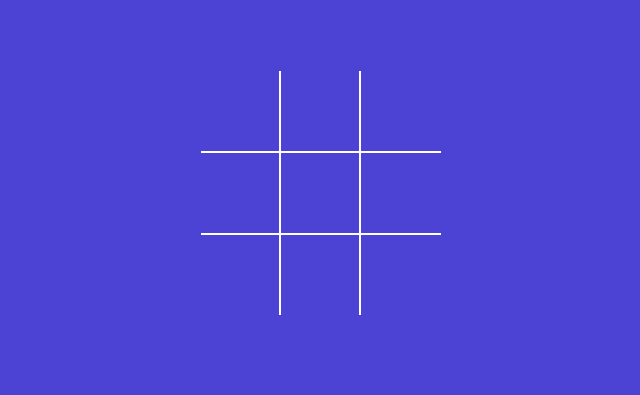
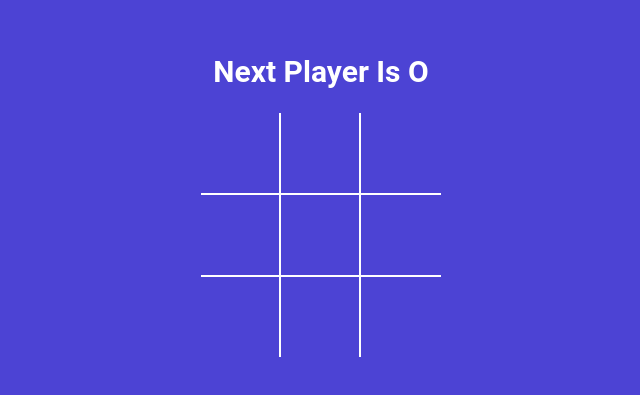
Before and after one commit to saadiiiiiii/Tic-Tac-Toe, a React (Vite) app: page / in a window 1280 px wide. Shown: the part 207-602 px from the top of the page, without its empty margins (319-959 px from the left). Built offline with nearby package versions, Linux system fonts and the light colour scheme.

Commit message:
Winner display , State uplift

```diff
--- a/src/App.jsx
+++ b/src/App.jsx
@@ -1,9 +1,35 @@
 import Board from './Components/Board';
+import { useState } from 'react';
 import './style.scss';
+import { calculateWinner } from './Components/calculateWinner';
 function App() {
+  const [isNext, setIsNext] = useState(false);
+  const [square, setSquare] = useState(Array(9).fill(null));
+  const winner = calculateWinner(square);
+  const nextPlayer = isNext ? 'X' : 'O';
+  const statusmessage = winner
+    ? `winner is ${winner}`
+    : `Next Player Is ${nextPlayer}`;
+  const handleSquareClick = clickedposition => {
+    if (square[clickedposition] || winner) {
+      return;
+    }
+
+    setSquare(currentSquare => {
+      return currentSquare.map((squareValue, position) => {
+        if (clickedposition === position) {
+          return isNext ? 'X' : 'O';
+        }
+
+        return squareValue;
+      });
+    });
+    setIsNext(currNext => !currNext);
+  };
   return (
     <div className="app">
-      <Board></Board>
+      <h2>{statusmessage}</h2>
+      <Board square={square} handleSquareClick={handleSquareClick}></Board>
     </div>
   );
 }
--- a/src/Components/Board.jsx
+++ b/src/Components/Board.jsx
@@ -1,25 +1,5 @@
 import Square from './Square';
-import { useState } from 'react';
-const Board = () => {
-  const [isNext, setIsNext] = useState(false);
-  const [square, setSquare] = useState(Array(9).fill(null));
-
-  const handleSquareClick = clickedposition => {
-    if (square[clickedposition]) {
-      return;
-    }
-
-    setSquare(currentSquare => {
-      return currentSquare.map((squareValue, position) => {
-        if (clickedposition === position) {
-          return isNext ? 'X' : 'O';
-        }
-
-        return squareValue;
-      });
-    });
-    setIsNext(currNext => !currNext);
-  };
+const Board = ({ square, handleSquareClick }) => {
   const renderSquare = position => {
     return (
       <Square
--- /dev/null
+++ b/src/Components/calculateWinner.js
@@ -0,0 +1,20 @@
+export function calculateWinner(square) {
+  const lines = [
+    [0, 1, 2],
+    [3, 4, 5],
+    [6, 7, 8],
+    [0, 3, 6],
+    [1, 4, 7],
+    [2, 5, 8],
+    [0, 4, 8],
+    [2, 4, 6],
+  ];
+  for (let i = 0; i < lines.length; i++) {
+    const [a, b, c] = lines[i];
+
+    if (square[a] && square[a] === square[b] && square[a] === square[c]) {
+      return square[a];
+    }
+  }
+  return null;
+}
```
